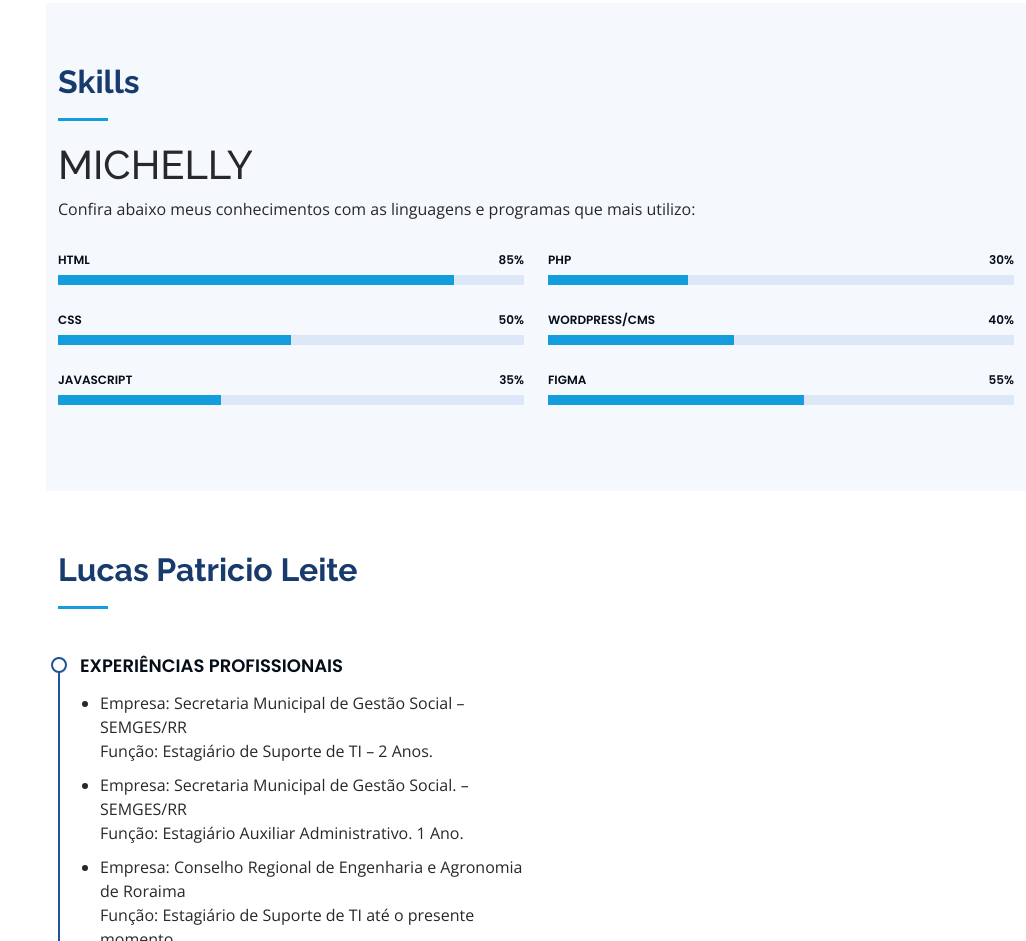
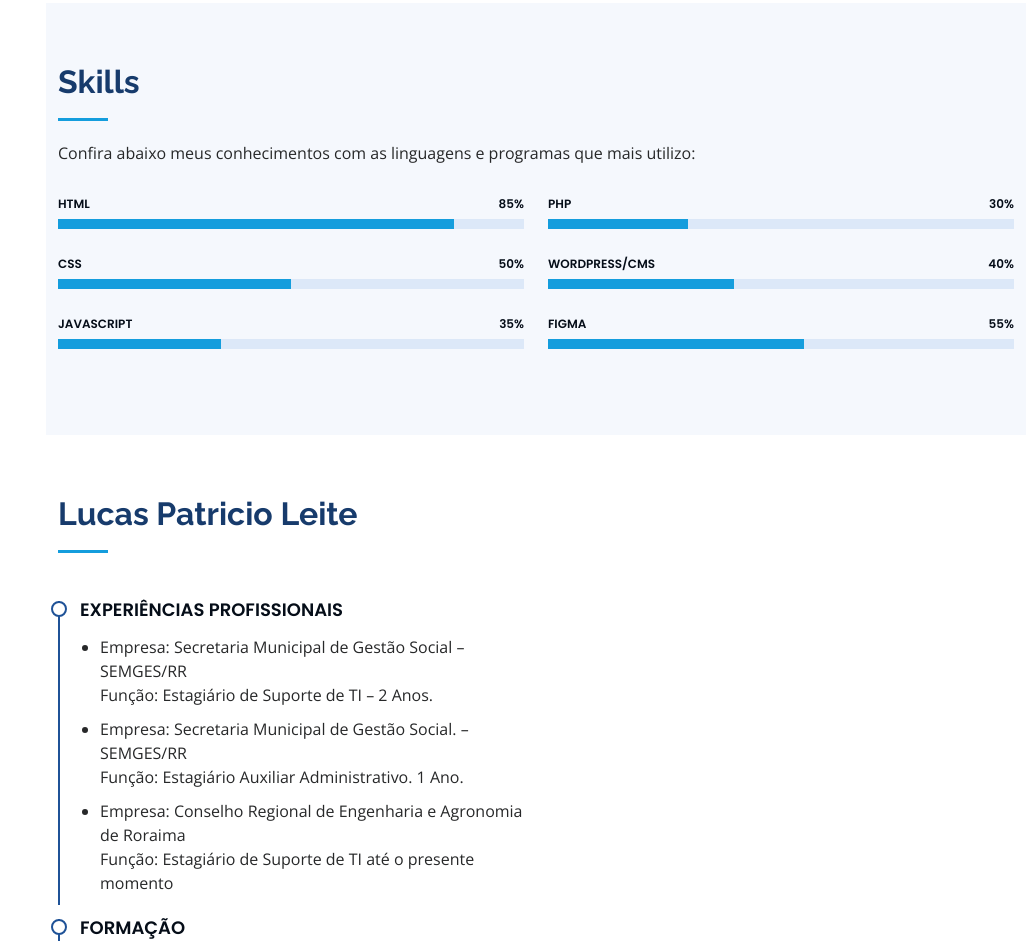
Before and after one commit to lleitedev/lukemilk, a plain HTML site: page pages/index.html in a window 1280 px wide. Shown: the part 1409-2350 px from the top of the page, without its empty margins (254-1280 px from the left). Drawn offline with nearby package versions, Linux system fonts and the light colour scheme.

Commit message:
Update index.html

```diff
--- a/pages/index.html
+++ b/pages/index.html
@@ -214,7 +214,7 @@
       <section id="skills" class="skills section-bg">
         <div class="container">
           <div class="section-title">
-            <h2>Skills</h2>    <h1> MICHELLY </h1>
+            <h2>Skills</h2>
             <p>
             Confira abaixo meus conhecimentos com as linguagens  e programas que mais utilizo:
             </p>
```
